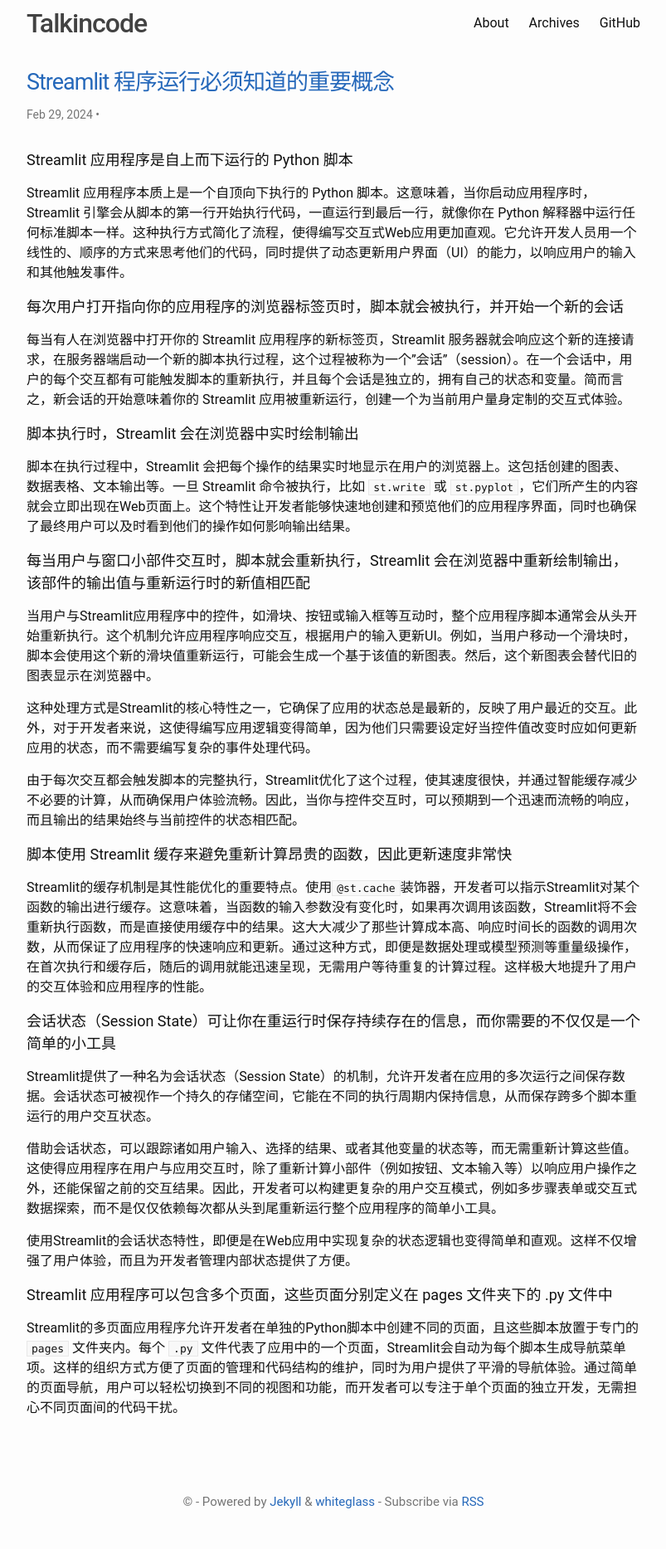
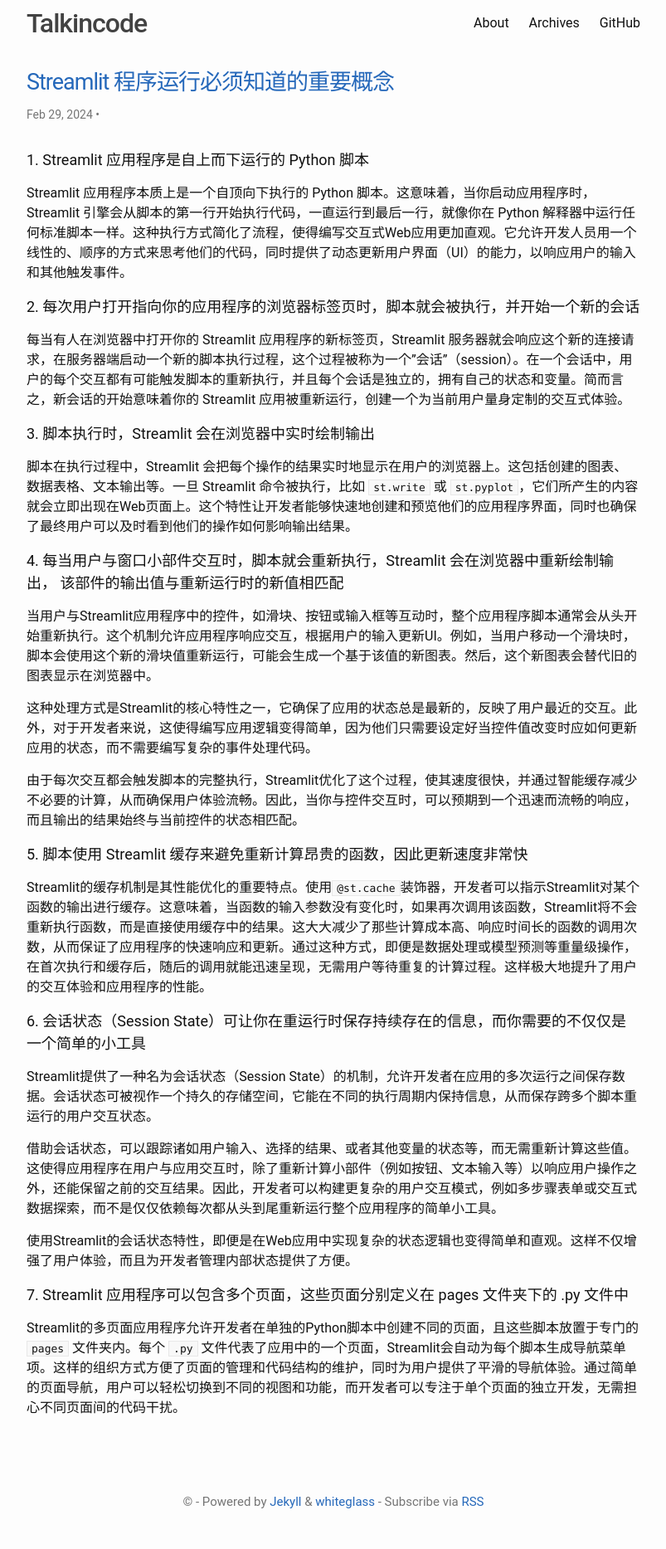
Before and after one commit to talkincode/ToughNotes, a Jekyll site: the page built from _posts/2024-02-29-Streamlit-Essential-Concepts.md, in a window 1280 px wide. Shown: the whole page at 83% size, without its empty margins (238-1041 px from the left). Built offline with Jekyll 4.4.1, drawn with Linux system fonts in a browser that asks for light colours.

Commit message:
更新Streamlit应用程序的关键概念。

```diff
--- a/_posts/2024-02-29-Streamlit-Essential-Concepts.md
+++ b/_posts/2024-02-29-Streamlit-Essential-Concepts.md
@@ -5,19 +5,19 @@ date:   2024-02-29 21:26:14 +0800
 categories: streamlit
 ---
 
-### Streamlit 应用程序是自上而下运行的 Python 脚本
+### 1. Streamlit 应用程序是自上而下运行的 Python 脚本
 
 Streamlit 应用程序本质上是一个自顶向下执行的 Python 脚本。这意味着，当你启动应用程序时，Streamlit 引擎会从脚本的第一行开始执行代码，一直运行到最后一行，就像你在 Python 解释器中运行任何标准脚本一样。这种执行方式简化了流程，使得编写交互式Web应用更加直观。它允许开发人员用一个线性的、顺序的方式来思考他们的代码，同时提供了动态更新用户界面（UI）的能力，以响应用户的输入和其他触发事件。
 
-### 每次用户打开指向你的应用程序的浏览器标签页时，脚本就会被执行，并开始一个新的会话
+### 2. 每次用户打开指向你的应用程序的浏览器标签页时，脚本就会被执行，并开始一个新的会话
 
 每当有人在浏览器中打开你的 Streamlit 应用程序的新标签页，Streamlit 服务器就会响应这个新的连接请求，在服务器端启动一个新的脚本执行过程，这个过程被称为一个"会话"（session）。在一个会话中，用户的每个交互都有可能触发脚本的重新执行，并且每个会话是独立的，拥有自己的状态和变量。简而言之，新会话的开始意味着你的 Streamlit 应用被重新运行，创建一个为当前用户量身定制的交互式体验。
 
-### 脚本执行时，Streamlit 会在浏览器中实时绘制输出
+### 3. 脚本执行时，Streamlit 会在浏览器中实时绘制输出
 
 脚本在执行过程中，Streamlit 会把每个操作的结果实时地显示在用户的浏览器上。这包括创建的图表、数据表格、文本输出等。一旦 Streamlit 命令被执行，比如 `st.write` 或 `st.pyplot`，它们所产生的内容就会立即出现在Web页面上。这个特性让开发者能够快速地创建和预览他们的应用程序界面，同时也确保了最终用户可以及时看到他们的操作如何影响输出结果。
 
-### 每当用户与窗口小部件交互时，脚本就会重新执行，Streamlit 会在浏览器中重新绘制输出， 该部件的输出值与重新运行时的新值相匹配
+### 4. 每当用户与窗口小部件交互时，脚本就会重新执行，Streamlit 会在浏览器中重新绘制输出， 该部件的输出值与重新运行时的新值相匹配
 
 当用户与Streamlit应用程序中的控件，如滑块、按钮或输入框等互动时，整个应用程序脚本通常会从头开始重新执行。这个机制允许应用程序响应交互，根据用户的输入更新UI。例如，当用户移动一个滑块时，脚本会使用这个新的滑块值重新运行，可能会生成一个基于该值的新图表。然后，这个新图表会替代旧的图表显示在浏览器中。
 
@@ -25,11 +25,11 @@ Streamlit 应用程序本质上是一个自顶向下执行的 Python 脚本。
 
 由于每次交互都会触发脚本的完整执行，Streamlit优化了这个过程，使其速度很快，并通过智能缓存减少不必要的计算，从而确保用户体验流畅。因此，当你与控件交互时，可以预期到一个迅速而流畅的响应，而且输出的结果始终与当前控件的状态相匹配。
 
-### 脚本使用 Streamlit 缓存来避免重新计算昂贵的函数，因此更新速度非常快
+### 5. 脚本使用 Streamlit 缓存来避免重新计算昂贵的函数，因此更新速度非常快
 
 Streamlit的缓存机制是其性能优化的重要特点。使用`@st.cache`装饰器，开发者可以指示Streamlit对某个函数的输出进行缓存。这意味着，当函数的输入参数没有变化时，如果再次调用该函数，Streamlit将不会重新执行函数，而是直接使用缓存中的结果。这大大减少了那些计算成本高、响应时间长的函数的调用次数，从而保证了应用程序的快速响应和更新。通过这种方式，即便是数据处理或模型预测等重量级操作，在首次执行和缓存后，随后的调用就能迅速呈现，无需用户等待重复的计算过程。这样极大地提升了用户的交互体验和应用程序的性能。
 
-### 会话状态（Session State）可让你在重运行时保存持续存在的信息，而你需要的不仅仅是一个简单的小工具
+### 6. 会话状态（Session State）可让你在重运行时保存持续存在的信息，而你需要的不仅仅是一个简单的小工具
 
 Streamlit提供了一种名为会话状态（Session State）的机制，允许开发者在应用的多次运行之间保存数据。会话状态可被视作一个持久的存储空间，它能在不同的执行周期内保持信息，从而保存跨多个脚本重运行的用户交互状态。
 
@@ -37,6 +37,6 @@ Streamlit提供了一种名为会话状态（Session State）的机制，允许
 
 使用Streamlit的会话状态特性，即便是在Web应用中实现复杂的状态逻辑也变得简单和直观。这样不仅增强了用户体验，而且为开发者管理内部状态提供了方便。
 
-### Streamlit 应用程序可以包含多个页面，这些页面分别定义在 pages 文件夹下的 .py 文件中
+### 7. Streamlit 应用程序可以包含多个页面，这些页面分别定义在 pages 文件夹下的 .py 文件中
 
 Streamlit的多页面应用程序允许开发者在单独的Python脚本中创建不同的页面，且这些脚本放置于专门的 `pages` 文件夹内。每个 `.py` 文件代表了应用中的一个页面，Streamlit会自动为每个脚本生成导航菜单项。这样的组织方式方便了页面的管理和代码结构的维护，同时为用户提供了平滑的导航体验。通过简单的页面导航，用户可以轻松切换到不同的视图和功能，而开发者可以专注于单个页面的独立开发，无需担心不同页面间的代码干扰。
```
